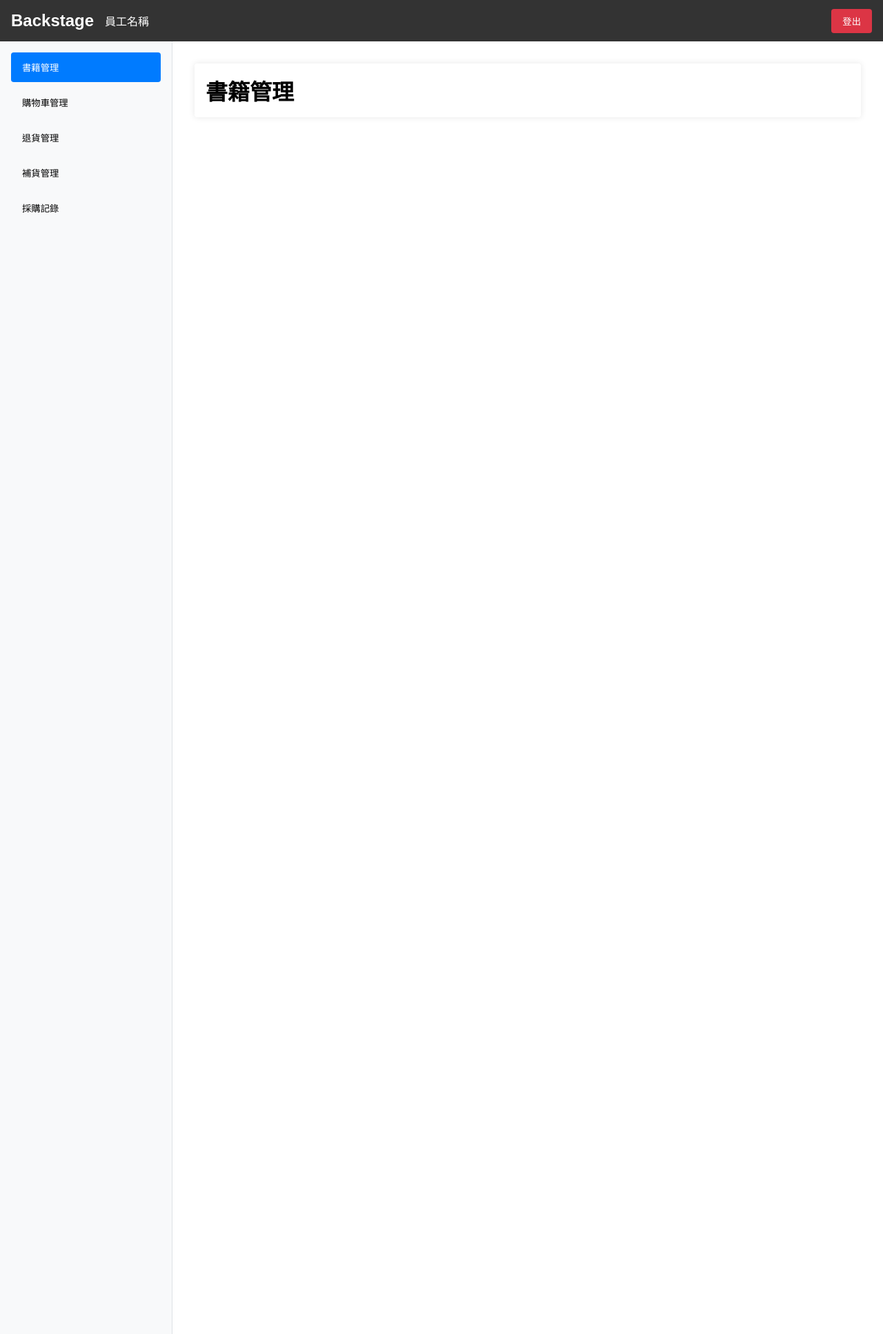
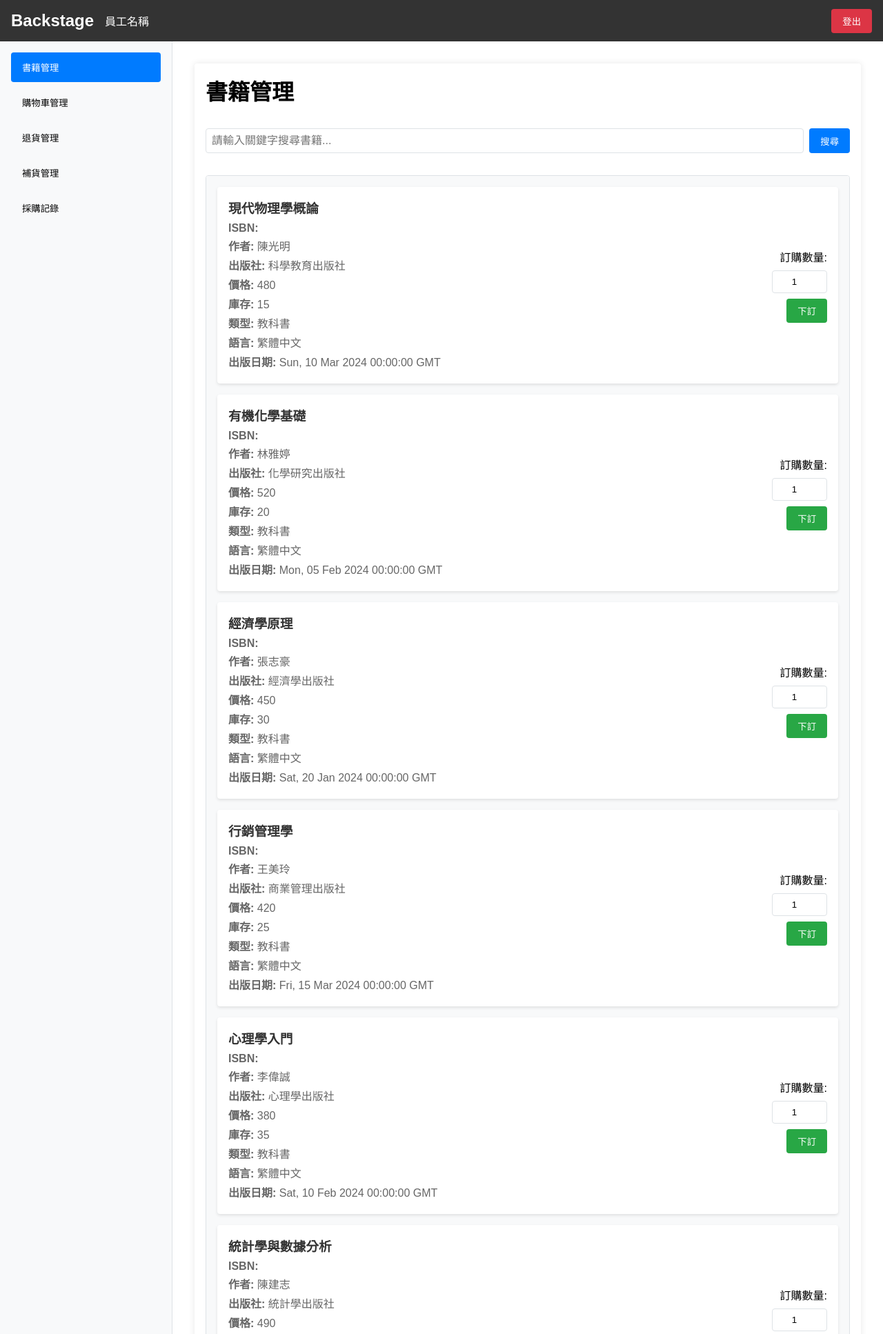
Before and after one commit to JohnnyDo0730/database_final_project, a Flask app: page /backstage in a window 1280 px wide. Shown: the top 1934 px of the page at 69% size. Run offline with Flask 3, Linux system fonts and the light colour scheme; data comes from the database, SQL or seed files in the repository.

Commit message:
新增書籍管理頁之基礎邏輯

```diff
--- a/app/route/backstage_routes.py
+++ b/app/route/backstage_routes.py
@@ -1,5 +1,6 @@
-from flask import render_template
+from flask import render_template, request, jsonify
 from app.route import backstage_bp
+from app.service.backstage_service import get_book_list, get_total_pages
 
 ''' 後台頁面模板 '''
 @backstage_bp.route('/backstage')
@@ -34,6 +35,25 @@ def backstage_purchase_record_page():
 
 
 ''' 後台頁面功能 '''
+# 書籍頁: 獲取當前頁之書籍列表、總頁數
+@backstage_bp.route('/backstage/book/content', methods=['GET'])
+def backstage_book_content():
+    try:
+        # 獲取搜尋關鍵字、頁數
+        search_keyword = request.args.get('search_keyword', '', type=str)
+        page = request.args.get('page', 1, type=int)
+
+        # 獲取書籍列表
+        book_list = get_book_list(search_keyword, page)
+        # 獲取總頁數
+        total_pages = get_total_pages(search_keyword)
+
+        # 返回書籍列表和總頁數
+        return jsonify({'book_list': book_list, 'total_pages': total_pages})
+    except Exception as e:
+        return jsonify({'error': str(e)}), 500
+
+
 #書籍頁:搜尋
 @backstage_bp.route('/backstage/book/search', methods=['POST'])
 def backstage_book_search():
--- a/app/service/backstage_service.py
+++ b/app/service/backstage_service.py
@@ -0,0 +1,23 @@
+from app.util.db import get_db
+
+def get_book_list(search_keyword, page):
+    db = get_db()
+    books = db.execute(
+        'SELECT * FROM books WHERE title LIKE ? LIMIT 10 OFFSET ?;',
+        ('%' + search_keyword + '%', (page - 1) * 10)
+    ).fetchall()
+
+    if not books: # 如果 books 為空，則返回空列表
+        return []
+    else: # 如果 books 不為空，則將 books 轉換為字典列表
+        books_list = [dict(row) for row in books]
+        return books_list
+
+
+def get_total_pages(search_keyword):
+    db = get_db()
+    total_pages = db.execute(
+        'SELECT COUNT(*) FROM books WHERE title LIKE ?',
+        ('%' + search_keyword + '%',)
+    ).fetchone()[0]
+    return total_pages//10 + 1
--- a/app/static/css/backstage/book.css
+++ b/app/static/css/backstage/book.css
@@ -1 +1,174 @@
 /* 書籍管理頁面樣式 */
+
+/* 書籍頁面整體布局 */
+.book-page {
+    display: flex;
+    flex-direction: column;
+    height: calc(100vh - 120px); /* 減去頂部導航欄和padding的高度 */
+    gap: 1rem;
+}
+
+/* 搜尋區域樣式 */
+.search-container {
+    display: flex;
+    gap: 0.5rem;
+    padding: 1rem 0;
+}
+
+.search-input {
+    flex: 1;
+    padding: 0.5rem;
+    border: 1px solid #dee2e6;
+    border-radius: 4px;
+    font-size: 1rem;
+}
+
+.search-btn {
+    padding: 0.5rem 1rem;
+    background-color: #007bff;
+    color: white;
+    border: none;
+    border-radius: 4px;
+    cursor: pointer;
+    transition: background-color 0.3s;
+}
+
+.search-btn:hover {
+    background-color: #0069d9;
+}
+
+/* 書籍顯示區域樣式 - 可滾動 */
+.books-container {
+    flex: 1; /* 佔據剩餘空間 */
+    overflow-y: auto; /* 啟用垂直滾動 */
+    border: 1px solid #dee2e6;
+    border-radius: 4px;
+    padding: 1rem;
+    background-color: #f8f9fa;
+}
+
+/* 書籍區塊樣式 */
+.book-block {
+    display: flex;
+    justify-content: space-between;
+    background-color: white;
+    padding: 1rem;
+    margin-bottom: 1rem;
+    border-radius: 4px;
+    box-shadow: 0 2px 4px rgba(0,0,0,0.1);
+}
+
+.book-info {
+    flex: 1;
+}
+
+.book-title {
+    margin-bottom: 0.5rem;
+    color: #333;
+}
+
+.book-info p {
+    margin-bottom: 0.25rem;
+    color: #666;
+}
+
+.book-order {
+    display: flex;
+    flex-direction: column;
+    justify-content: center;
+    align-items: flex-end;
+    gap: 0.5rem;
+    min-width: 150px;
+}
+
+.order-quantity {
+    width: 80px;
+    padding: 0.5rem;
+    border: 1px solid #dee2e6;
+    border-radius: 4px;
+    text-align: center;
+}
+
+.order-btn {
+    padding: 0.5rem 1rem;
+    background-color: #28a745;
+    color: white;
+    border: none;
+    border-radius: 4px;
+    cursor: pointer;
+    transition: background-color 0.3s;
+}
+
+.order-btn:hover {
+    background-color: #218838;
+}
+
+/* 分頁控制樣式 */
+.pagination-container {
+    display: flex;
+    justify-content: center;
+    align-items: center;
+    gap: 1rem;
+    padding: 1rem 0;
+}
+
+.page-btn {
+    padding: 0.5rem 1rem;
+    background-color: #6c757d;
+    color: white;
+    border: none;
+    border-radius: 4px;
+    cursor: pointer;
+    transition: background-color 0.3s;
+}
+
+.page-btn:hover {
+    background-color: #5a6268;
+}
+
+.page-btn:disabled {
+    background-color: #adb5bd;
+    cursor: not-allowed;
+}
+
+.page-input-container {
+    display: flex;
+    align-items: center;
+    gap: 0.5rem;
+}
+
+#current-page {
+    width: 60px;
+    padding: 0.5rem;
+    border: 1px solid #dee2e6;
+    border-radius: 4px;
+    text-align: center;
+}
+
+/* 響應式設計 */
+@media (max-width: 768px) {
+    .book-block {
+        flex-direction: column;
+    }
+
+    .book-order {
+        align-items: flex-start;
+        margin-top: 1rem;
+    }
+}
+
+/* 載入中和錯誤提示 */
+.loading-indicator {
+    text-align: center;
+    padding: 2rem;
+    color: #666;
+}
+
+.error-message {
+    background-color: #f8d7da;
+    color: #721c24;
+    padding: 1rem;
+    border-radius: 4px;
+    margin-bottom: 1rem;
+    display: none;
+}
--- a/app/static/js/backstage/book.js
+++ b/app/static/js/backstage/book.js
@@ -10,16 +10,184 @@ export function init() {
         return;
     }
 
-    /*
+    // 更新頁面
+    updatePage();
+
+    // 綁定固定按鈕事件
     container.addEventListener("click", function (event) {
-      const targetBtn = event.target.closest(".my-button");
-      if (targetBtn) {
-        console.log("你點擊了書籍管理頁面 的按鈕:", targetBtn.dataset.name);
-        // 呼叫該模組內的專屬函數
-        doSomething(targetBtn.dataset.name);
+        const searchBtn = event.target.closest("#search-button");
+        if (searchBtn) {
+            // 更新頁面
+            updatePage();
+        }
+
+        const prevPageBtn = event.target.closest("#prev-page");
+        const nextPageBtn = event.target.closest("#next-page");
+        if (prevPageBtn) {
+            const currentPage = document.getElementById("current-page");
+            if (currentPage.value > 1) {
+                currentPage.value--;
+                updatePage();
+            }
+        }
+        if (nextPageBtn) {
+            const currentPage = document.getElementById("current-page");
+            if (currentPage.value < parseInt(currentPage.max)) {
+                currentPage.value++;
+                updatePage();
+            }
+        }
+    });
+
+    // 監聽頁碼輸入變化
+    const currentPageInput = document.getElementById("current-page");
+    currentPageInput.addEventListener("input", function() {
+        const value = parseInt(this.value);
+        if (value < 1) {
+            this.value = 1;
+        } else if (this.max && value > parseInt(this.max)) {
+            this.value = this.max;
+        }
+        updatePage();
+    });
+
+    console.log('初始化完成');
+}
+
+
+// 獲取書籍列表與總頁數
+async function getBookList(search_keyword, page) {
+  try {
+      const response = await fetch(`/backstage/book/content?search_keyword=${encodeURIComponent(search_keyword)}&page=${page}`);
+      const data = await response.json();
+      console.log("請求成功");
+      return data;
+  } catch (error) {
+      console.error("請求失敗:", error);
+      return null;
+  }
+}
+
+async function updatePage() {
+  const search_keyword = document.getElementById("book-search").value;
+  const page = document.getElementById("current-page").value;
+  console.log("搜尋:" + search_keyword + " 頁數:" + page);
+
+  // 顯示載入中
+  showLoading(true);
+
+  try {
+    const content = await getBookList(search_keyword, page);
+    if (content) {
+        const totalPages = document.getElementById("total-pages");
+        const currentPage = document.getElementById("current-page");
+        totalPages.textContent = content.total_pages;
+        currentPage.max = content.total_pages;
+
+        updateBookList(content.book_list);
+        updatePaginationButtons();
+    } else {
+        showError("無法獲取書籍資料");
+    }
+  } catch (error) {
+    console.error("更新頁面失敗:", error);
+    showError("更新頁面時發生錯誤");
+  } finally {
+    showLoading(false);
+  }
+}
+
+function updateBookList(book_list) {
+  const bookContainer = document.getElementById("books-container");
+  bookContainer.innerHTML = "";
+
+  if (book_list.length === 0) {
+    const noResultsMsg = document.createElement("div");
+    noResultsMsg.className = "no-results";
+    noResultsMsg.textContent = "沒有找到符合條件的書籍";
+    bookContainer.appendChild(noResultsMsg);
+    return;
+  }
+
+  book_list.forEach(book => {
+    const bookBlock = document.createElement("div");
+    bookBlock.classList.add("book-block");
+
+    const bookInfo = document.createElement("div");
+    bookInfo.classList.add("book-info");
+    bookInfo.innerHTML = `
+      <h3 class="book-title">${escapeHtml(book.title)}</h3>
+      <p><strong>ISBN:</strong> ${escapeHtml(book.isbn)}</p>
+      <p><strong>作者:</strong> ${escapeHtml(book.author)}</p>
+      <p><strong>出版社:</strong> ${escapeHtml(book.publisher)}</p>
+      <p><strong>價格:</strong> ${escapeHtml(book.price)}</p>
+      <p><strong>庫存:</strong> ${escapeHtml(book.stock)}</p>
+      <p><strong>類型:</strong> ${escapeHtml(book.type)}</p>
+      <p><strong>語言:</strong> ${escapeHtml(book.language)}</p>
+      <p><strong>出版日期:</strong> ${escapeHtml(book.publish_date)}</p>
+    `;
+    bookBlock.appendChild(bookInfo);
+
+    const bookOrder = document.createElement("div");
+    bookOrder.classList.add("book-order");
+    bookOrder.innerHTML = `
+      <label for="order-quantity">訂購數量:</label>
+      <input type="number" class="order-quantity" min="1" value="1">
+      <button class="order-btn" data-isbn="${book.isbn}">下訂</button>
+    `;
+    bookBlock.appendChild(bookOrder);
+
+    bookBlock.addEventListener("click", function (event) {
+      const orderBtn = event.target.closest(".order-btn");
+      if (orderBtn) {
+        const isbn = orderBtn.dataset.isbn;
+        const quantity = orderBtn.closest(".book-order").querySelector(".order-quantity").value;
+        console.log(`下訂書籍 ISBN: ${isbn}, 數量: ${quantity}`);
+        // 呼叫訂購函數(未實現)
       }
     });
-    */
 
-    console.log('book.js 事件監聽器已設置');
+    bookContainer.appendChild(bookBlock);
+  });
 }
+
+// 顯示載入中
+function showLoading(show) {
+  const loadingElement = document.getElementById("loading-indicator");
+  if (loadingElement) {
+    loadingElement.style.display = show ? "block" : "none";
+  }
+}
+
+// 顯示錯誤訊息
+function showError(message) {
+  const errorElement = document.getElementById("error-message");
+  if (errorElement) {
+    errorElement.textContent = message;
+    errorElement.style.display = "block";
+    setTimeout(() => {
+      errorElement.style.display = "none";
+    }, 3000);
+  }
+}
+
+// 更新分頁按鈕狀態
+function updatePaginationButtons() {
+  const currentPage = document.getElementById("current-page");
+  const prevPageBtn = document.getElementById("prev-page");
+  const nextPageBtn = document.getElementById("next-page");
+
+  prevPageBtn.disabled = currentPage.value <= 1;
+  nextPageBtn.disabled = currentPage.value >= parseInt(currentPage.max);
+}
+
+// XSS 防護
+function escapeHtml(unsafe) {
+  if (unsafe === undefined || unsafe === null) return '';
+  return String(unsafe)
+    .replace(/&/g, "&amp;")
+    .replace(/</g, "&lt;")
+    .replace(/>/g, "&gt;")
+    .replace(/"/g, "&quot;")
+    .replace(/'/g, "&#039;");
+}
--- a/app/templates/backstage/book.html
+++ b/app/templates/backstage/book.html
@@ -1,4 +1,30 @@
 <div id="book-page" class="book-page">
     <h1>書籍管理</h1>
-    <!-- 頁面內容將在這裡 -->
+
+    <!-- 搜尋區域 -->
+    <div class="search-container">
+        <input type="text" id="book-search" class="search-input" placeholder="請輸入關鍵字搜尋書籍...">
+        <button id="search-button" class="search-btn">搜尋</button>
+    </div>
+
+    <!-- 載入中指示器和錯誤訊息 -->
+    <div id="loading-indicator" class="loading-indicator" style="display: none;">載入中...</div>
+    <div id="error-message" class="error-message"></div>
+
+    <!-- 書籍顯示區域 -->
+    <div class="books-container" id="books-container">
+        <!-- 書籍區塊範例 (將由JS動態生成) -->
+
+    </div>
+
+    <!-- 分頁控制 -->
+    <div class="pagination-container">
+        <button id="prev-page" class="page-btn">上一頁</button>
+        <div class="page-input-container">
+            <input type="number" id="current-page" min="1" max="1" value="1">
+            <span> / </span>
+            <span id="total-pages">1</span>
+        </div>
+        <button id="next-page" class="page-btn">下一頁</button>
+    </div>
 </div>
```
